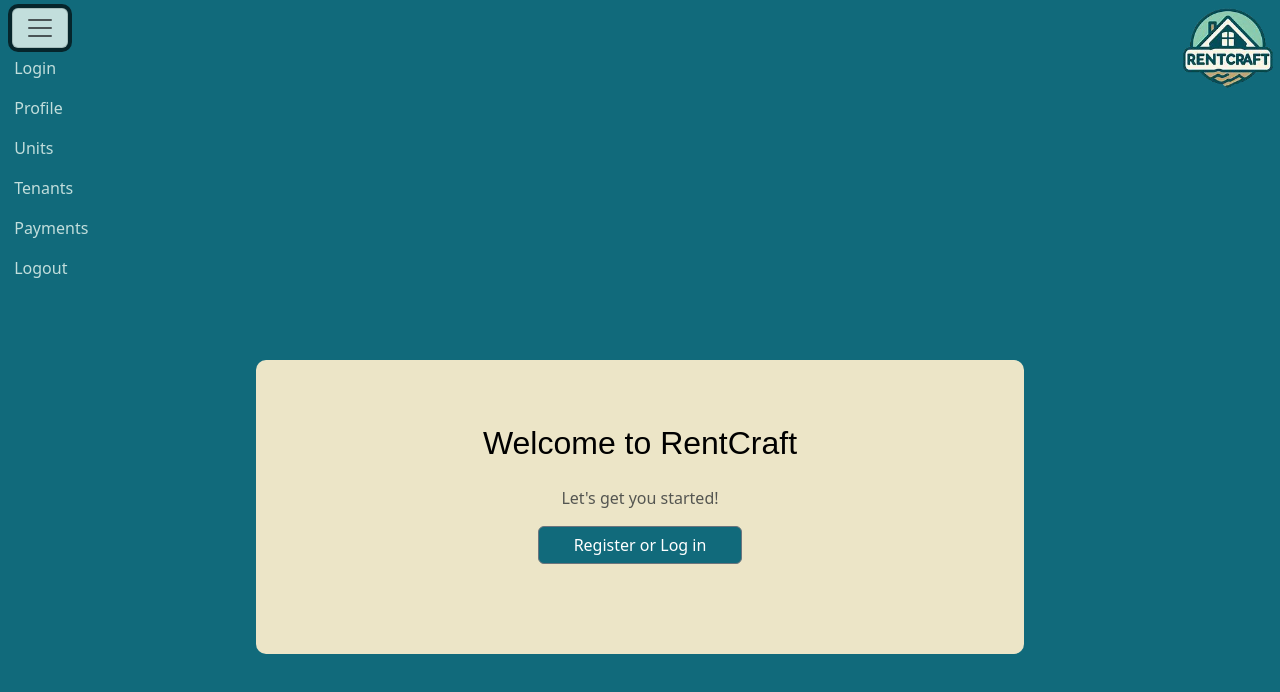
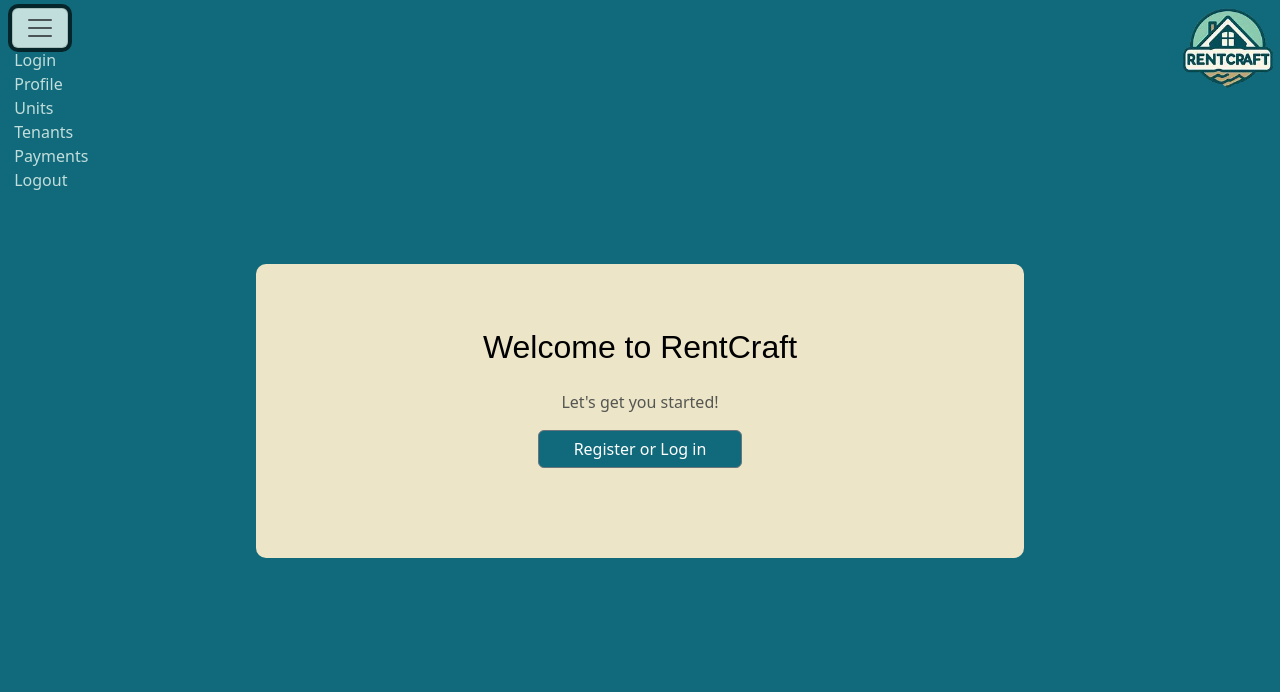
Before and after one commit to juliamj222/rentcraft-frontend, a React (Create React App) app: page / in a window 1280 px wide. Both pictures are taken after a click on the button 40 px from the left and 28 px from the top of the page. Shown: the top 692 px of the page. Built offline with nearby package versions, Linux system fonts and the light colour scheme.

Commit message:
updates navbar to react-router-dom

```diff
--- a/src/components/navigation-section/NavBar.jsx
+++ b/src/components/navigation-section/NavBar.jsx
@@ -3,7 +3,7 @@
 import App from "../../App";
 import ReturnToAuth from "./ReturnToAuth";
 import { BrowserRouter as Router, Switch, Route } from "react-router-dom";
-
+import { NavLink } from "react-router-dom";
 
 // import { Home, Folder, Message } from "@mui/icons-material";
 import {
@@ -13,7 +13,7 @@
   NavbarBrand,
   Nav,
   NavItem,
-  NavLink,
+  // NavLink,
   Button,
 } from "reactstrap";
 import { API_UNIT_VIEW_BY_USER } from "../constants/endpoints";
@@ -54,9 +54,10 @@
         >
           <NavItem>
             <NavLink
-              href="/auth"
+              to="/auth"
               style={{
                 color: "var(--tertiary)",
+                textDecoration: "none"
               }}
             >
               Login
@@ -64,9 +65,10 @@
           </NavItem>
           <NavItem>
             <NavLink
-              href={"/user/" + props.currentId}
+              to={"/user/" + props.currentId}
               style={{
                 color: "var(--tertiary)",
+                textDecoration: "none"
               }}
             >
               Profile
@@ -74,9 +76,10 @@
           </NavItem>
           <NavItem>
             <NavLink
-              href={"/feed/" + props.currentId}
+              to={"/feed/" + props.currentId}
               style={{
                 color: "var(--tertiary)",
+                textDecoration: "none"
               }}
             >
               Units
@@ -84,9 +87,10 @@
           </NavItem>
           <NavItem>
             <NavLink
-              href={"/tenants/view-all/" + props.currentId}
+              to={"/tenants/view-all/" + props.currentId}
               style={{
                 color: "var(--tertiary)",
+                textDecoration: "none"
               }}
             >
               Tenants
@@ -94,16 +98,17 @@
           </NavItem>
           <NavItem>
             <NavLink
-              href={"/payments/user/" + props.currentId}
+              to={"/payments/user/" + props.currentId}
               style={{
                 color: "var(--tertiary)",
+                textDecoration: "none"
               }}
             >
               Payments
             </NavLink>
           </NavItem>
           <NavItem>
-            <NavLink onClick={props.clickLogout} href="/" style={{color: "var(--tertiary)"}}>Logout</NavLink>
+            <NavLink onClick={props.clickLogout} to="/auth" style={{color: "var(--tertiary)", textDecoration: "none"}}>Logout</NavLink>
             {/* <Button onClick={props.clickLogout}>Logout</Button> */}
           </NavItem>
         </Nav>
```
